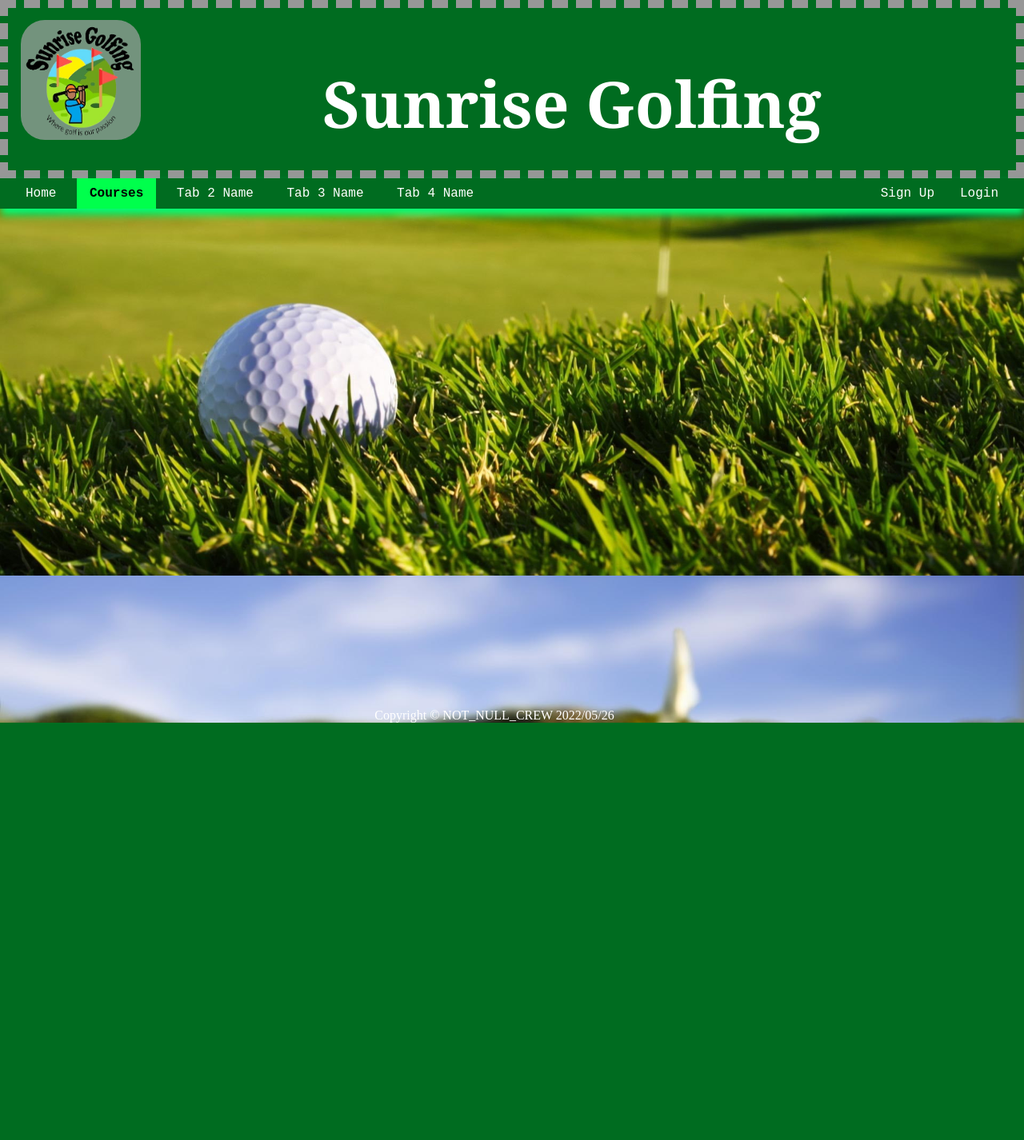
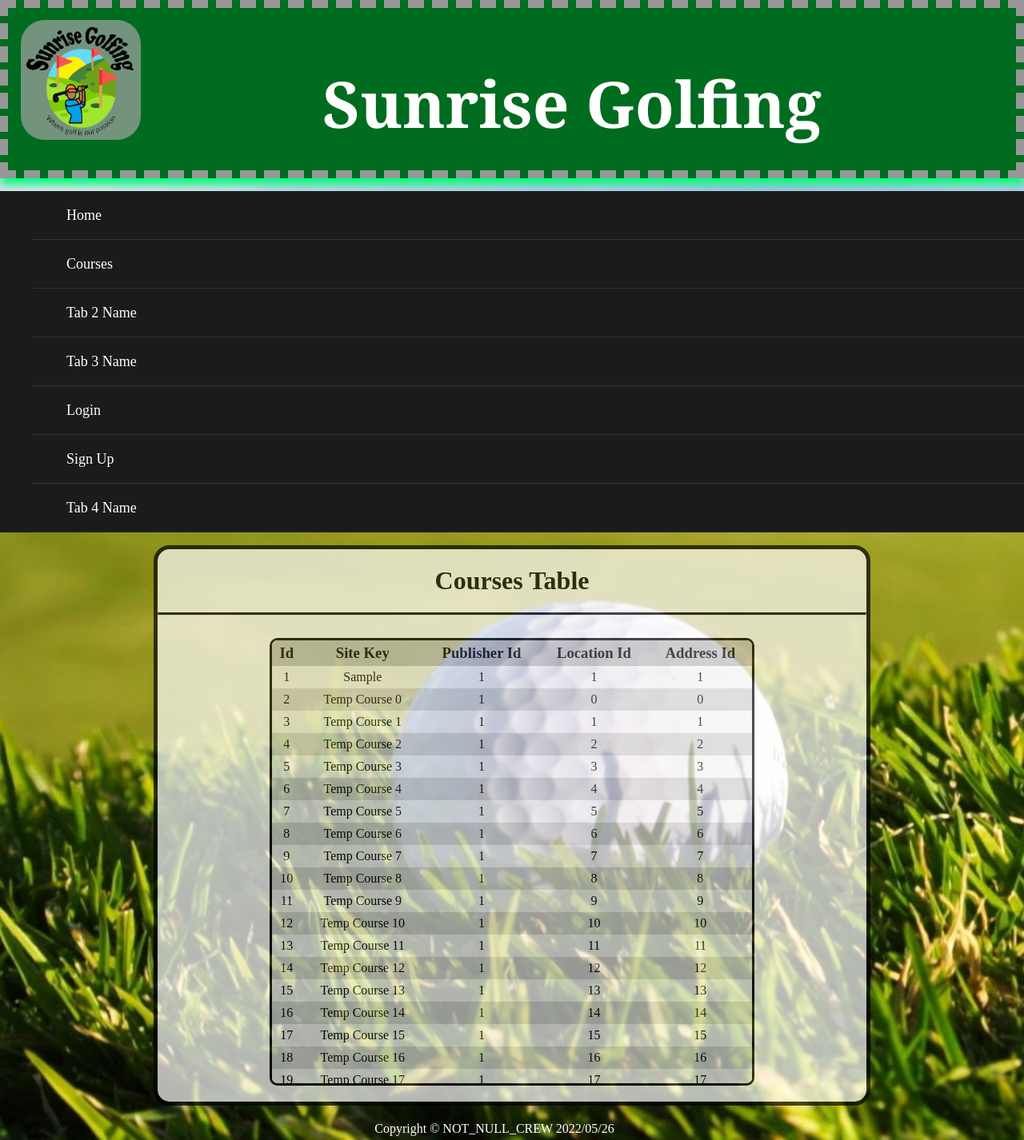
Before and after one commit to slaaiblaar/COS221_NOT_NULL_CREW, a PHP site: page /courses.php in a window 1280 px wide. Shown: the whole page at 80% size. Before the commit the page ends 904 px from the top, so only its background shows below. Run offline with PHP 8.4, Linux system fonts and the light colour scheme; tables that the repository leaves empty hold one stand-in row (values such as "Sample post"); some libraries are stand-ins or nearby versions.

Commit message:
Added course retrieval functionality

```diff
--- a/css/address.css
+++ b/css/address.css
@@ -90,33 +90,3 @@
     top:0;
     background-color: rgba(192, 192, 192, 1);
   }
-
-  .id
-  {
-    min-width: 18px;
-  }
-
-  .location_id
-  {
-    min-width: 94px;
-  }
-
-  .language
-  {
-    min-width: 80px;
-  }
-
-  .street_number
-  {
-    min-width: 120px;
-  }
-
-  .street
-  {
-    min-width: 45px;
-  }
-
-  .country
-  {
-    min-width: 68px;
-  }
--- a/php/address_config.php
+++ b/php/address_config.php
@@ -110,6 +110,47 @@
                 return [ "success" => false, "Error" => $conn->error];
             }
         }
+
+        public function getCourses()
+        {
+            $getQuery = "SELECT * FROM sites";
+
+            $conn = $this->dbConnection;
+            $result = $conn->query($getQuery);
+
+            if ($result->num_rows > 0)
+            {
+                $responseObject = array();
+                while ($row = $result->fetch_assoc())
+                {
+                    $temp = array("id"=>$row["id"], "site_key"=>$row["site_key"], "publisher_id"=>$row["publisher_id"], "location_id"=>$row["location_id"],
+                    "address_id"=>$row["address_id"]);
+                    array_push($responseObject, $row);
+                }
+                return ["success"=>true, "result"=>$responseObject];
+            }
+            else
+            {
+                return ["success"=>true, "message"=>"No locations found"];
+            }
+        }
+
+        public function addCourse($site_key, $publisher_id, $location_id, $address_id)
+        {
+            $addSQL = "INSERT INTO sites (site_key, publisher_id, location_id, address_id) VALUES ('".$site_key."',".$publisher_id.","
+            .$location_id.",".$address_id.")";
+
+            $conn = $this->dbConnection;
+            if ($conn->query($addSQL) === true)
+            {
+                return [ "success" => true, "Message" => "Successfully added course: ". $site_key];
+            }
+            else
+            {
+                return [ "success" => false, "Error" => $conn->error];
+            }
+        }
+
         public function delAddress($email, $pw)
         {
 
--- a/php/courses.php
+++ b/php/courses.php
@@ -1,29 +1,39 @@
-<!-- loader -->
-<!-- <div class="tenor-gif-embed" data-postid="17543259" data-share-method="host" data-aspect-ratio="1" data-width="100%">
-     <a href="https://tenor.com/view/flag-in-hole-joypixels-golf-shoot-hole-in-one-gif-17543259">Flag In Hole Joypixels Sticker</a>
-     from <a href="https://tenor.com/search/flag+in+hole-stickers">Flag In Hole Stickers</a>
-     </div> <script type="text/javascript" async src="https://tenor.com/embed.js"></script>
--->
+<!-- This file is to represent the main menu page for the golfing website -->
+<!-- background image taken from https://www.wallpaperflare.com/golf-high-resolution-desktop-backgrounds-golf-course-grass-wallpaper-hrhzv -->
+<!-- icons included -->
+  <!-- <a target="_blank" href="https://icons8.com/icon/EJ2ReOI6xOk3/golf-player">Golf Player</a> icon by <a target="_blank" href="https://icons8.com">Golf Player</a>
+  <a target="_blank" href="https://icons8.com/icon/nOLgJplDUPQ4/golf">Golf</a> icon by <a target="_blank" href="https://icons8.com">Golf bag</a>
+  <a target="_blank" href="https://icons8.com/icon/do6N9EHMyX0y/golf">Golf</a> icon by <a target="_blank" href="https://icons8.com">Golf cart</a>
+  <a target="_blank" href="https://icons8.com/icon/zvuXdcGcdznE/golf">Golf</a> icon by <a target="_blank" href="https://icons8.com">Golf swing 1</a>
+  <a target="_blank" href="https://icons8.com/icon/kXlPf6CIckW9/golf">Golf</a> icon by <a target="_blank" href="https://icons8.com">Golf swing 2</a>
+  <a target="_blank" href="https://icons8.com/icon/gT2eJkI8NVD2/golf">Golf</a> icon by <a target="_blank" href="https://icons8.com">Golf Flag</a> -->
+  <!-- // -->
+  <!-- images -->
+  <!-- https://www.flaticon.com/free-icon/golf-field_2076961 -->
+
+  <?php
+  session_start();
+  include_once('address_config.php');
+?>
 
 <!DOCTYPE html>
 <html lang="en">
   <head>
-        <title>Go Golfing - Courses</title>
+    <title>Go Golfing</title>
     <meta charset="UTF-8">
     <meta name="viewport" content="width=device-width, initial-scale=1">
-        <link rel="stylesheet" href="../css/courses.css">
+    <link rel="stylesheet" href="../css/home.css">
+    <link rel="stylesheet" href="../css/address.css">
     <script src="https://kit.fontawesome.com/8fbf0cb444.js" crossorigin="anonymous"></script>
-        <!-- <script src="json/gnewsAPI.json" defer></script> -->
-        <!-- <script src="../js/home.js"defer></script> -->
+    <script src="https://code.jquery.com/jquery-3.4.1.js"></script>
+    <script src="https://kit.fontawesome.com/a076d05399.js"></script>
     <link rel="stylesheet" href="https://maxcdn.bootstrapcdn.com/font-awesome/4.7.0/css/font-awesome.min.css">
     <script src="https://cdnjs.cloudflare.com/ajax/libs/jquery/3.6.0/jquery.min.js"></script>
   </head>
 
   <body>
-        <div class="loaderFlag">
-            <div>
-                <img src="../img/flag-in-hole-joypixels.gif" alt="Flag Loader">
-            </div>
+    <div class="loader">
+      <div></div>
     </div>
 
     <div class="content">
@@ -38,7 +48,50 @@
       ?>
       <!-- inclusion of navbar end-->
 
+      <div id="mainContainer">
+        <h1>Courses Table</h1>
+        <hr>
+        <div id="tableContainer">
+          <!-- <div id="scrollDiv"> -->
+          <table>
+            <thead><tr class="top">
+              <th><h3>Id</h3></th>
+              <th><h3>Site Key</h3></th>
+              <th><h3>Publisher Id</h3></th>
+              <th><h3>Location Id</h3></th>
+              <th><h3>Address Id</h3></th>
+            </tr></thead>
+            <tbody>
+            <?php
+            $dbCon = Database::getInstance();
+            for ($x=0; $x<20;$x++)
+            {
+              console_log($dbCon->addCourse("Temp Course ".$x, 1, $x, $x));
+            }
+            $response = $dbCon->getCourses();
+            if ($response['success'])
+            {
+              $data = $response['result'];
+
+              foreach($data as $row)
+              {
+                echo "<tr><td>".$row['id']."</td>
+                <td>".$row['site_key']."</td>
+                <td>".$row['publisher_id']."</td>
+                <td>".$row['location_id']."</td>
+                <td>".$row['address_id']."</td></tr>";
+              }
+            }
+            else
+            {
+              echo '<h1>Database Retrieval Error</h1>';
+            }
+            ?>
+            </tbody>
+          </table><!--</div> -->
         </div>
+      </div>
+
 
       <!-- inclusion of footer start -->
       <?php
@@ -46,7 +99,8 @@
       ?>
       <!-- inclusion of footer end -->
 
-    <script src="../js/loaderFlag.js"></script>
+    </div>
+    <script src="../js/loader.js"></script>
     <script src="https://ajax.googleapis.com/ajax/libs/jquery/3.6.0/jquery.min.js"></script>
     <script src="https://ajax.googleapis.com/ajax/libs/jquery/1.11.1/jquery.min.js"></script>
   </body>
```
Also changed, not shown: php/address.php (+6 -6 lines), php/location.php (+7 -7 lines). Lines whose indentation alone changed are shown as unchanged.
